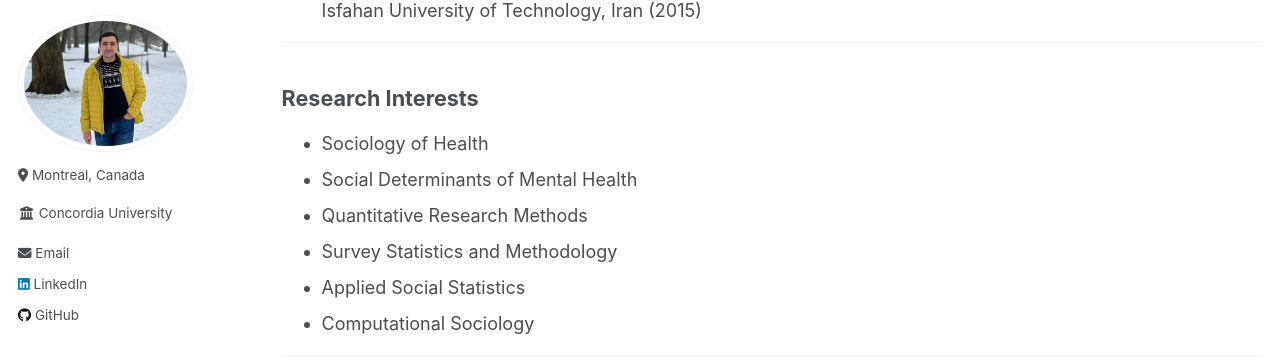
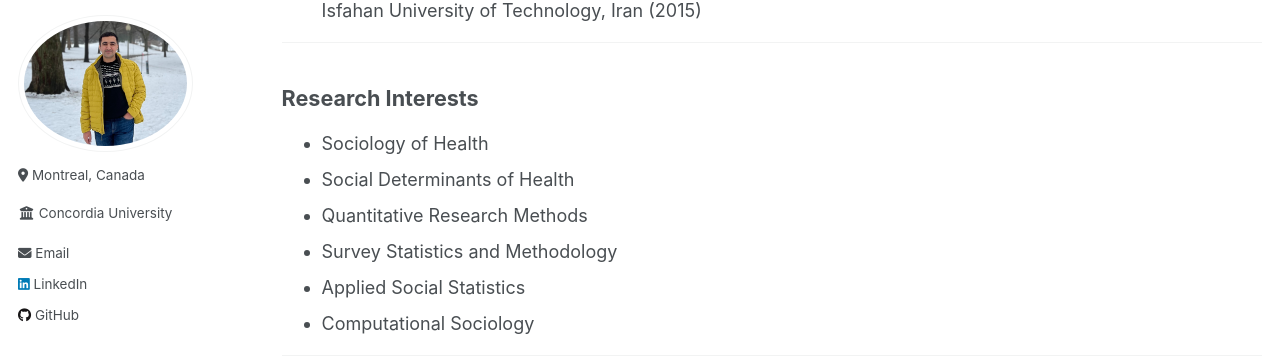
Before and after one commit to Mohsnmonji/mohsnmonji.github.io, a Jekyll site: the page built from _pages/Curriculum Vitae.md, in a window 1280 px wide and 900 px high, scrolled down 324 px. Shown: the part 91-453 px from the top of the window. Built offline with Jekyll 4.4.1, drawn with Linux system fonts in a browser that asks for light colours.

Commit message:
Update Curriculum Vitae.md

```diff
--- a/_pages/Curriculum Vitae.md
+++ b/_pages/Curriculum Vitae.md
@@ -25,7 +25,7 @@ redirect_from:
 
 ### Research Interests
 - Sociology of Health
-- Social Determinants of Mental Health
+- Social Determinants of Health
 - Quantitative Research Methods
 - Survey Statistics and Methodology
 - Applied Social Statistics
```
